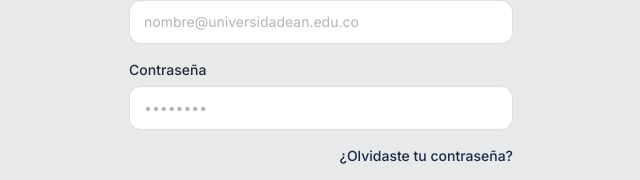
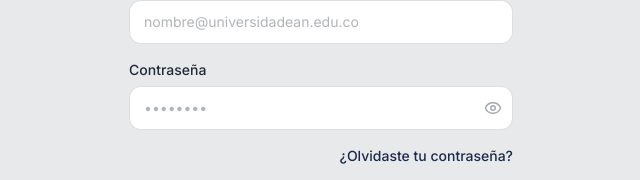
Before and after one commit to johandavidcabreracajamarca-star/UniHub, a React (Vite) app: page /login in a window 1280 px wide. Shown: the part 348-528 px from the top of the page, without its empty margins (319-959 px from the left). Built offline with nearby package versions, Linux system fonts and the light colour scheme; no server answers.

Commit message:
Update Login.tsx

```diff
--- a/src/pages/Login.tsx
+++ b/src/pages/Login.tsx
@@ -1,6 +1,6 @@
 import { useState, type FormEvent } from 'react';
 import { Link, useNavigate } from 'react-router-dom';
-import { ShoppingBag } from 'lucide-react';
+import { ShoppingBag, Eye, EyeOff } from 'lucide-react';
 import { Button } from '../components/Button';
 import { Input } from '../components/Input';
 import { authService } from '../services/authService';
@@ -12,6 +12,7 @@ export function Login() {
   const { refresh } = useAuth();
   const [email, setEmail] = useState('');
   const [password, setPassword] = useState('');
+  const [showPassword, setShowPassword] = useState(false);
   const [error, setError] = useState<string | null>(null);
   const [loading, setLoading] = useState(false);
 
@@ -57,11 +58,22 @@ export function Login() {
           />
           <Input
             label="Contraseña"
-            type="password"
+            type={showPassword ? 'text' : 'password'}
             placeholder="••••••••"
             required
             value={password}
             onChange={(e) => setPassword(e.target.value)}
+            rightElement={
+              <button
+                type="button"
+                onClick={() => setShowPassword((v) => !v)}
+                className="flex h-8 w-8 items-center justify-center rounded-md text-ink/40 transition-colors hover:text-ink/70"
+                aria-label={showPassword ? 'Ocultar contraseña' : 'Mostrar contraseña'}
+                tabIndex={-1}
+              >
+                {showPassword ? <EyeOff size={18} /> : <Eye size={18} />}
+              </button>
+            }
           />
 
           {error && <p className="text-sm text-red-600">{error}</p>}
```
